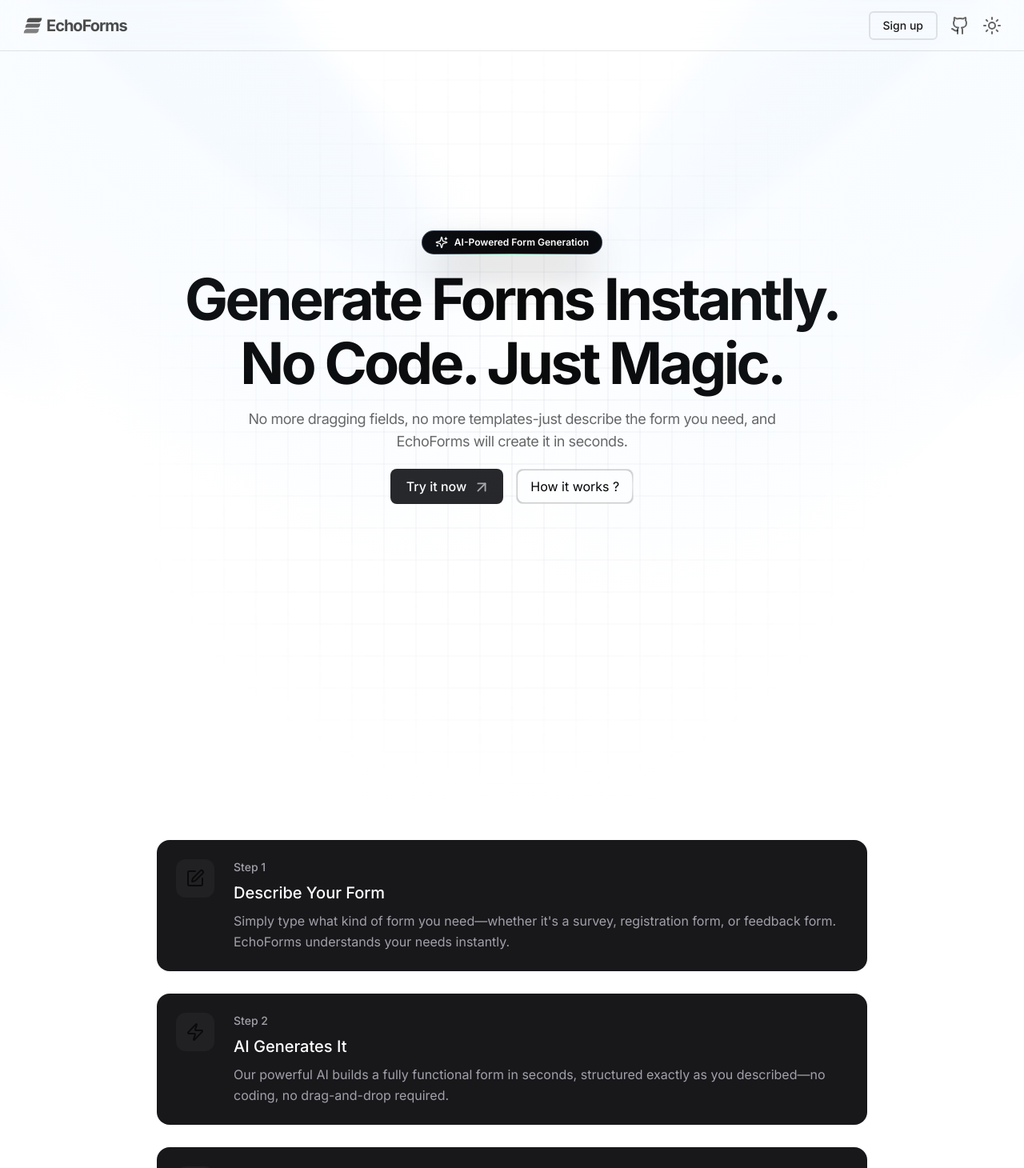
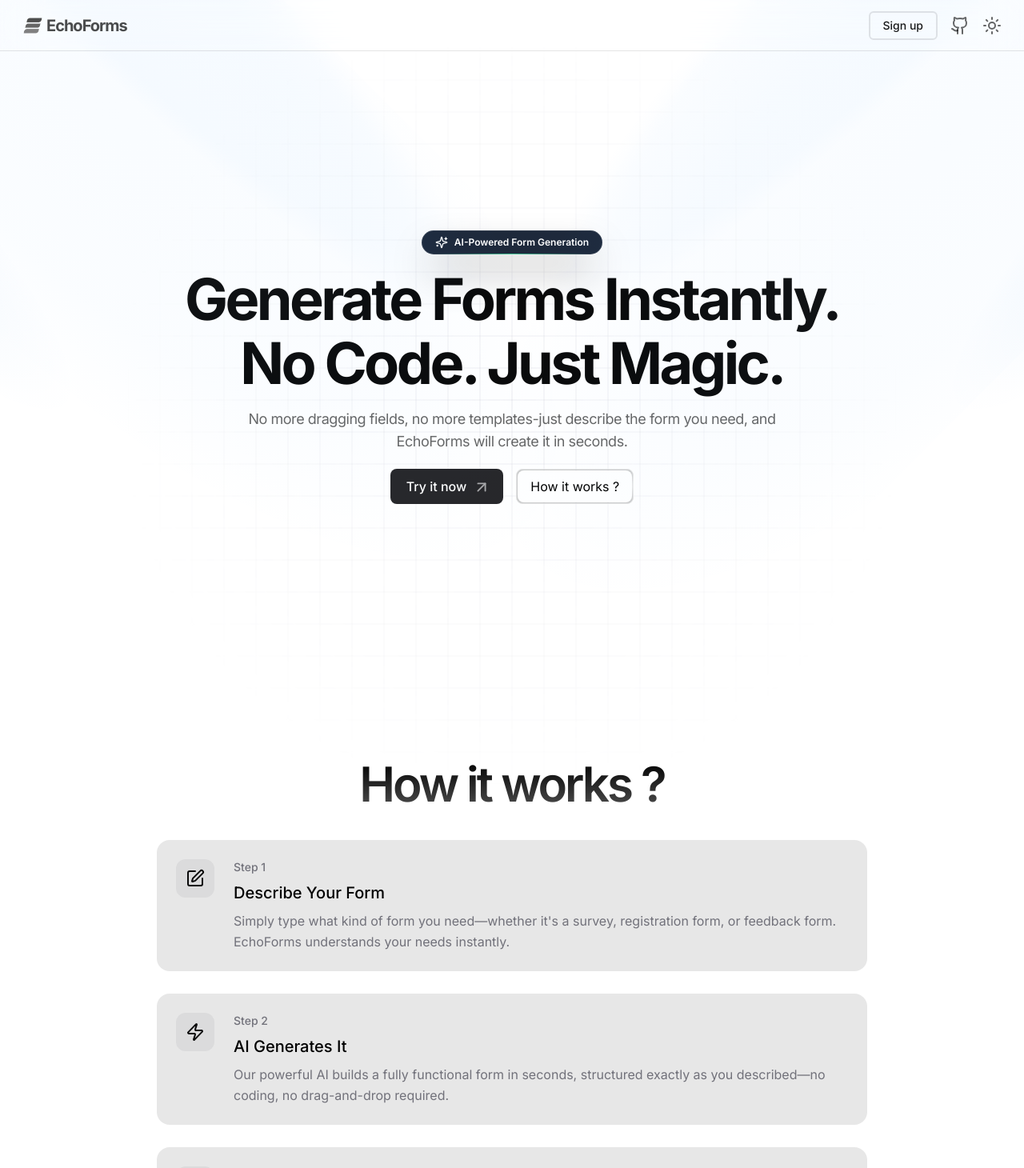
Before and after one commit to 10xshivam/EchoForms, a Next.js app: page / in a window 1280 px wide. Shown: the top 1460 px of the page at 80% size. Built offline with nearby package versions, Linux system fonts and the light colour scheme.

Commit message:
Enhance Home page styles; update background colors and text styles for better contrast and readability

```diff
--- a/src/app/page.tsx
+++ b/src/app/page.tsx
@@ -62,7 +62,7 @@
           <span className="absolute inset-0 overflow-hidden rounded-full">
             <span className="absolute inset-0 rounded-full bg-[image:radial-gradient(75%_100%_at_50%_0%,rgba(56,189,248,0.6)_0%,rgba(56,189,248,0)_75%)] opacity-0 transition-opacity duration-500 group-hover:opacity-100" />
           </span>
-          <div className="relative flex space-x-2 items-center z-10 rounded-full bg-zinc-950 py-0.5 px-4 ring-1 ring-white/10 ">
+          <div className="relative flex space-x-2 items-center z-10 rounded-full dark:bg-zinc-950 py-0.5 px-4 ring-1 ring-white/10 ">
             <Sparkles className="w-4" />
             <span>AI-Powered Form Generation</span>
           </div>
@@ -175,14 +175,14 @@
         </div>
       </div> */}
       <div className="flex flex-col justify-center items-center gap-10 pb-32">
-        <h2 className="text-6xl font-semibold tracking-tighter bg-gradient-to-b from-white to-white/70 bg-clip-text text-transparent">
+        <h2 className="text-6xl font-semibold tracking-tighter bg-gradient-to-b from-black to-black/70 dark:from-white dark:to-white/70 bg-clip-text text-transparent">
           How it works ?
         </h2>
         <div className="w-full flex flex-col items-center justify-center  gap-7 max-md:pt-10 max-md:px-7 max-md:gap-6">
           {howItWorks.map((step) => (
             <div
               key={step.step}
-              className="group relative overflow-hidden rounded-2xl bg-zinc-900 p-6 transition-all hover:bg-zinc-800/80 max-md:p-5"
+              className="group relative overflow-hidden rounded-2xl bg-zinc-900/10 dark:bg-zinc-900 p-6 transition-all hover:bg-zinc-900/20 dark:hover:bg-zinc-800/80 max-md:p-5"
             >
               <div className="absolute inset-0 bg-gradient-to-b from-white/10 to-transparent opacity-0 transition-opacity group-hover:opacity-100" />
               <div className="flex gap-6 max-md:flex-col max-md:gap-2">
@@ -192,13 +192,13 @@
                   </div>
                 </div>
                 <div>
-                  <div className="text-sm font-medium text-zinc-400">
+                  <div className="text-sm font-medium text-zinc-500 dark:text-zinc-400">
                     Step {step.step}
                   </div>
-                  <h3 className="mt-2 text-xl font-medium text-white max-md:text-[1.3rem]">
+                  <h3 className="mt-2 text-xl font-medium text-black dark:text-white max-md:text-[1.3rem]">
                     {step.title}
                   </h3>
-                  <p className="mt-2 text-base leading-relaxed text-zinc-400  max-w-3xl max-md:leading-5 max-md:text-[0.9rem]">
+                  <p className="mt-2 text-base leading-relaxed text-zinc-500 dark:text-zinc-400  max-w-3xl max-md:leading-5 max-md:text-[0.9rem]">
                     {step.description}
                   </p>
                 </div>
```
